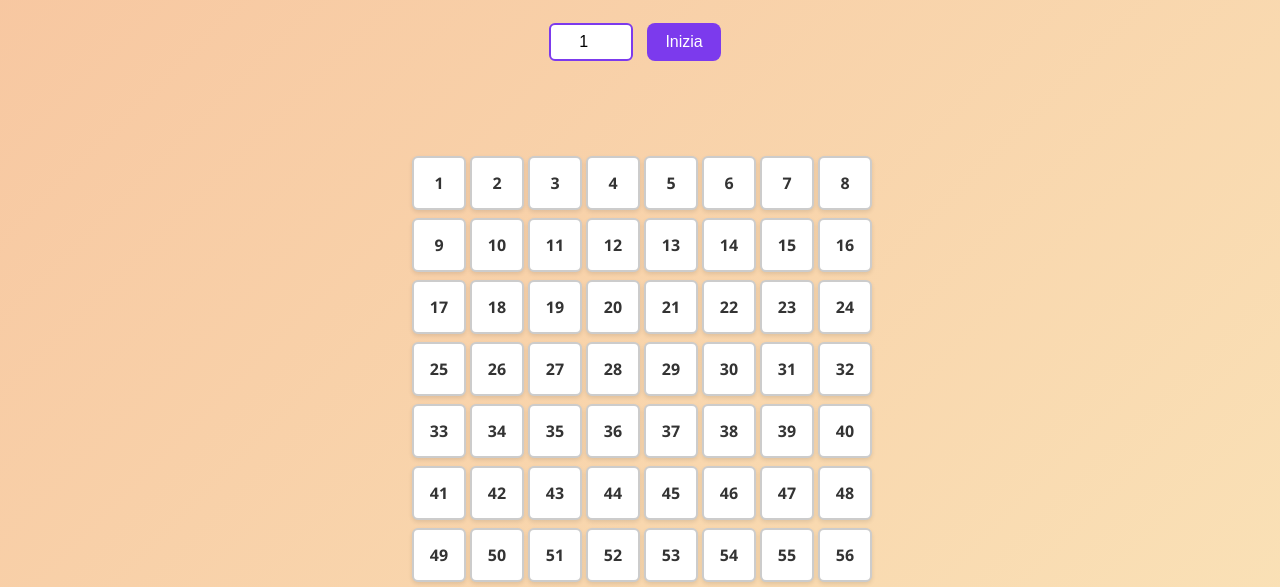
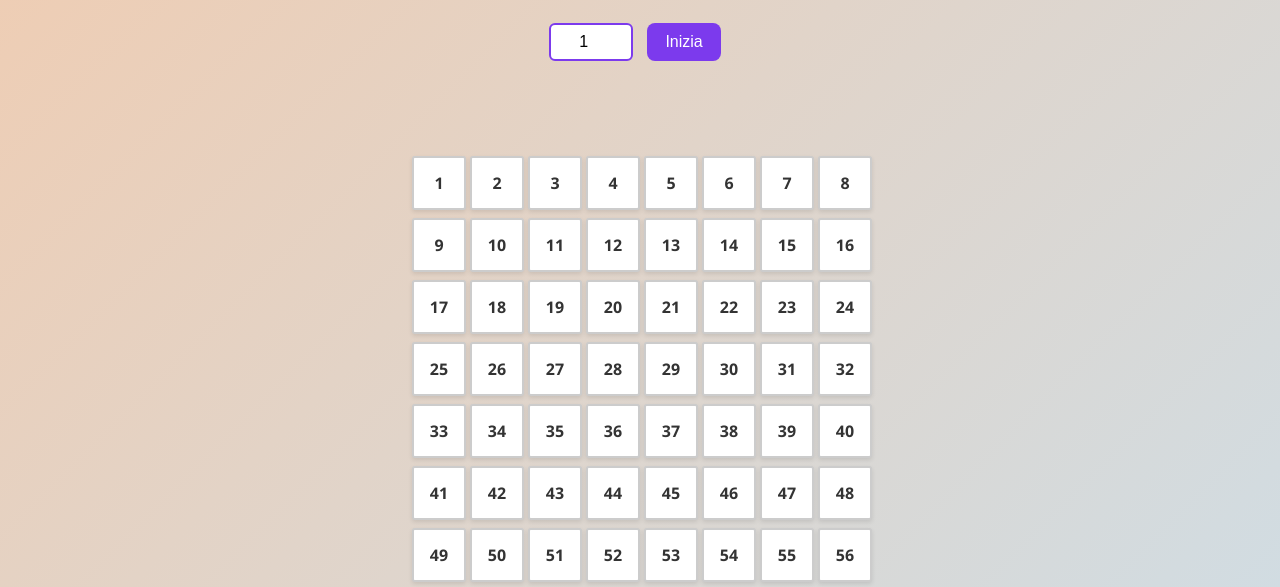
Before and after one commit to GjikaByte/Epicode---Week-3, a plain HTML site: page U1_W3_D4_APPs/Tombola/index.html in a window 1280 px wide. Both pictures are taken after a click on the button "Inizia". Shown: the part 190-777 px from the top of the page. Drawn offline with Linux system fonts and the light colour scheme.

Commit message:
U1_W3_D4_APPs: amendements to style.css

```diff
--- a/U1_W3_D4_APPs/Tombola/assets/style.css
+++ b/U1_W3_D4_APPs/Tombola/assets/style.css
@@ -1,6 +1,6 @@
 body {
     font-family: 'Segoe UI', Tahoma, Geneva, Verdana, sans-serif;
-    background: linear-gradient(135deg, #f7c59f, #fbeec1);
+    background: linear-gradient(135deg, #f1ccb0, #c1e4fb);
     color: #333;
     text-align: center;
     padding: 40px 20px;
@@ -65,13 +65,12 @@ button:hover {
     height: 50px;
     background: white;
     border: 2px solid #ccc;
-    border-radius: 6px;
+    border-radius: 5%;
     display: flex;
     justify-content: center;
     align-items: center;
     font-weight: bold;
     font-size: 1rem;
-    transition: all 0.3s ease;
     box-shadow: 0 2px 4px rgba(0, 0, 0, 0.1);
 }
 
@@ -91,7 +90,7 @@ button:hover {
 
 .boards-container {
     display: grid;
-    grid-template-columns: repeat(auto-fit, minmax(520px, 1fr));
+    grid-template-columns: repeat();
     gap: 30px;
     margin-top: 30px;
     padding: 3rem;
```
